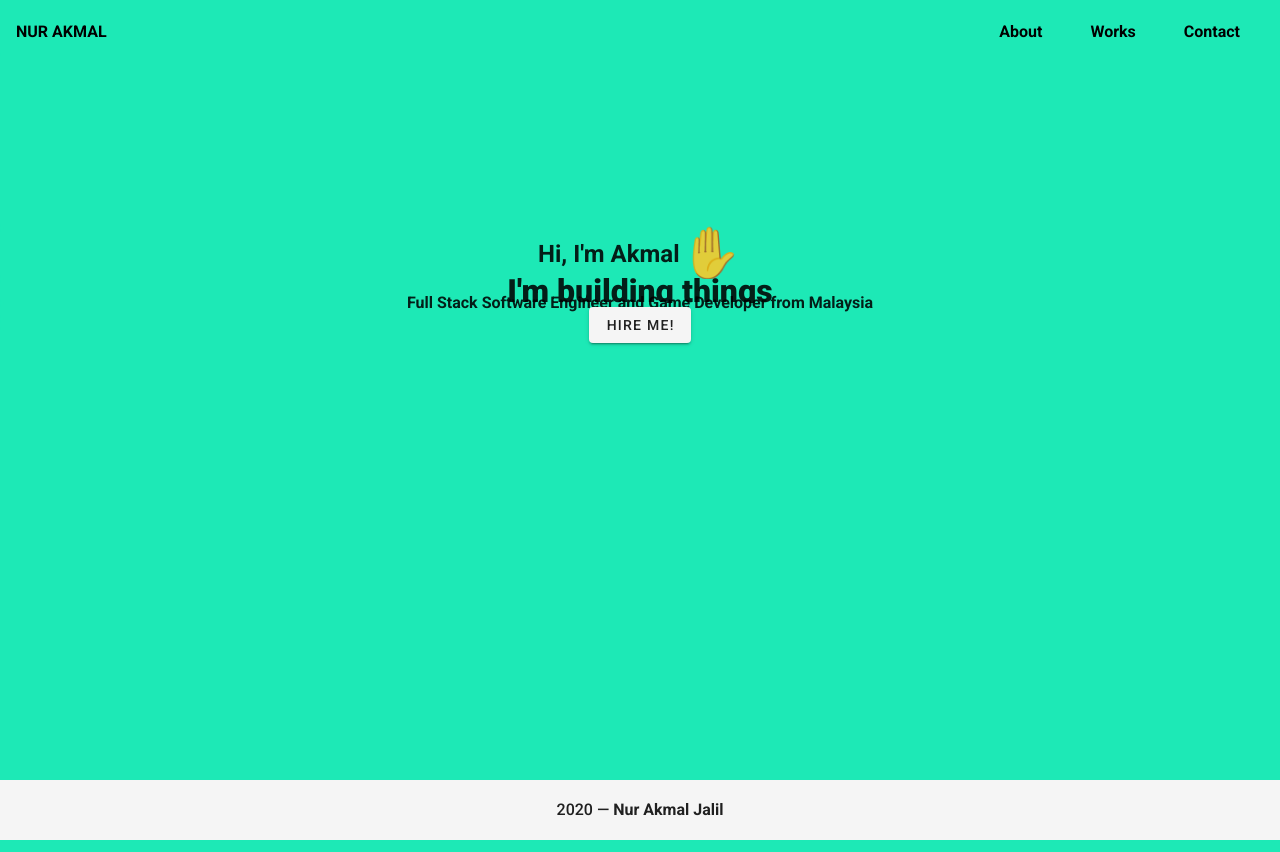
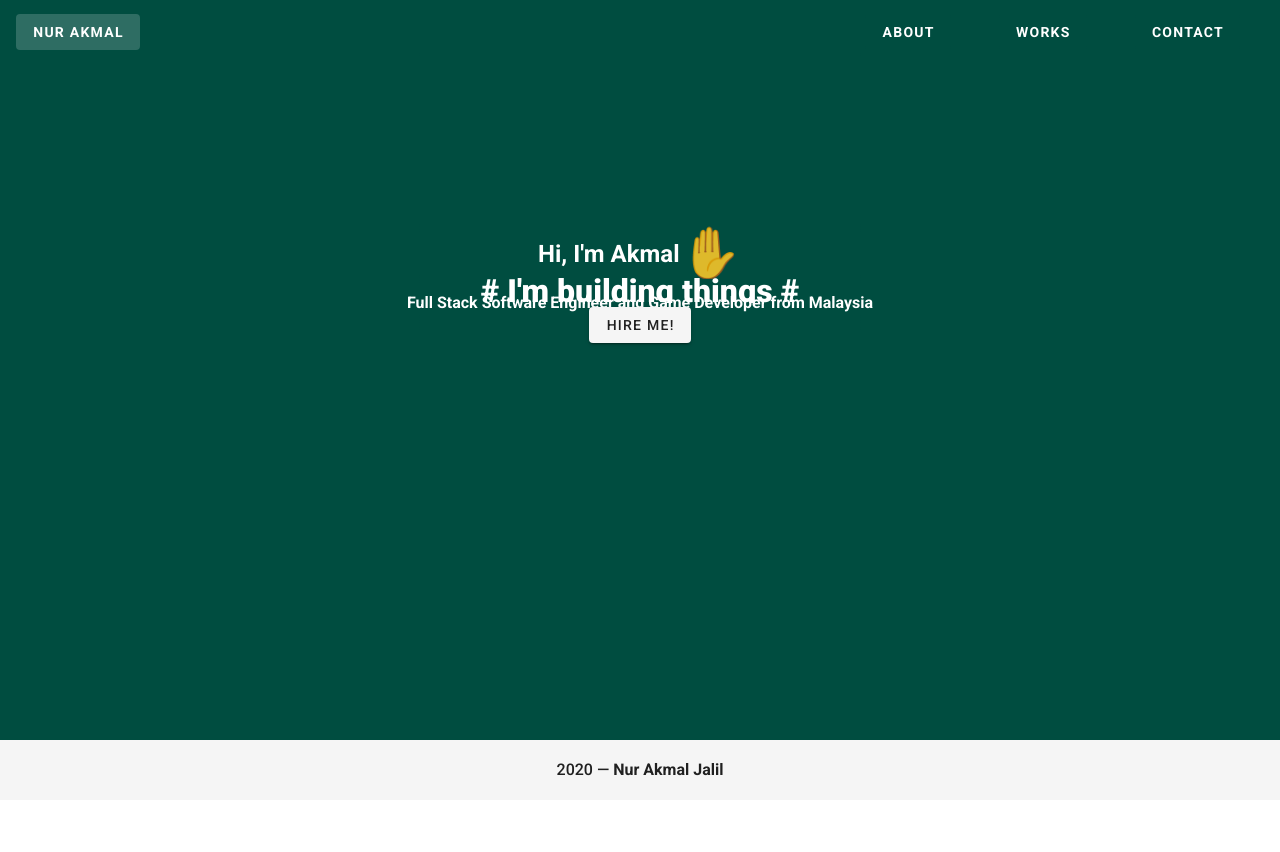
Before and after one commit to nurakmaljalil91/porfolio-page-4, a Vue app: page / in a window 1280 px wide. After the commit the page ends 800 px from the top, so only its background shows below. Built offline with nearby package versions, Linux system fonts and the light colour scheme.

Commit message:
add background color

```diff
--- a/src/App.vue
+++ b/src/App.vue
@@ -1,7 +1,7 @@
 <template>
   <div id="App">
     <v-app>
-      <v-main>
+      <v-main class="teal darken-4">
         <Nav />
         <TransitionPage>
           <router-view></router-view>
--- a/src/components/shared/Footer.vue
+++ b/src/components/shared/Footer.vue
@@ -1,6 +1,6 @@
 <template>
   <div>
-    <v-footer absolute class="font-weight-medium">
+    <v-footer  absolute class="font-weight-medium">
       <v-col class="text-center" cols="12">
         {{ new Date().getFullYear() }} — <strong>Nur Akmal Jalil</strong>
       </v-col>
--- a/src/components/shared/Nav.vue
+++ b/src/components/shared/Nav.vue
@@ -1,13 +1,19 @@
 <template>
   <div>
-    <v-toolbar flat class="teal accent-3">
-      <a href="/" class="black--text">
+    <v-toolbar dark flat class="teal darken-4">
+      <v-btn text to="/" class="teal darken-4 white--text">
         <strong>NUR AKMAL</strong>
-      </a>
+      </v-btn>
       <v-spacer></v-spacer>
-      <a href="/About" class="mx-6 black--text"> <strong>About</strong> </a>
-      <a href="/Works" class="mx-6 black--text"><strong>Works</strong> </a>
-      <a href="/Contact" class="mx-6 black--text"> <strong>Contact</strong> </a>
+      <v-btn text to="/About" class="mx-6 teal darken-4 white--text"
+        ><strong> About</strong></v-btn
+      >
+      <v-btn text to="/Works" class="mx-6 teal darken-4 white--text"
+        ><strong>Works</strong>
+      </v-btn>
+      <v-btn text to="/Contact" class="mx-6 teal darken-4 white--text">
+        <strong>Contact</strong>
+      </v-btn>
     </v-toolbar>
   </div>
 </template>
@@ -15,6 +21,5 @@
 <style scoped>
 a {
   text-decoration: none;
-
 }
 </style>
--- a/src/router/index.js
+++ b/src/router/index.js
@@ -8,15 +8,13 @@
         path: "/",
         name: "Home",
         component: Home,
+        meta: { transitionName: 'slide' }
     },
     {
         path: "/About",
         name: "About",
-        // route level code-splitting
-        // this generates a separate chunk (about.[hash].js) for this route
-        // which is lazy-loaded when the route is visited.
         component: () =>
-            import ( /* webpackChunkName: "about" */ "../views/About.vue"),
+            import ("@/views/About.vue"),
         meta: { transitionName: 'slide' }
     },
     {
--- a/src/views/About.vue
+++ b/src/views/About.vue
@@ -1,6 +1,6 @@
 <template>
   <div class="about">
-    <h1>This is an about page</h1>
+    <h1 class="white--text">This is an about page</h1>
     <v-btn to="/Works">My Works</v-btn>
   </div>
 </template>
--- a/src/views/Home.vue
+++ b/src/views/Home.vue
@@ -1,12 +1,8 @@
 <template>
   <div class="home">
-    <v-row v-resize="onResize" align="center" justify="center">
-      <v-sheet
-        :width="windowSize.x"
-        :height="windowSize.y"
-        class="teal accent-3 d-flex flex-column"
-      >
-        <v-card flat class="teal accent-3">
+    <v-row align="center" justify="center">
+      <v-sheet class="teal darken-4 d-flex flex-column">
+        <v-card flat class="teal darken-4">
           <v-row align="center" justify="center">
             <v-img
               :src="require('@/assets/profile-cartoon-style.png')"
@@ -17,23 +13,25 @@
           </v-row>
         </v-card>
 
-        <v-card flat class="teal accent-3">
+        <v-card flat class="teal darken-4">
           <v-row v-if="created" align="center" justify="center">
             <!-- <p class="yellow--text">{{ windowSize }}</p> -->
-            <h2>Hi, I'm Akmal</h2>
+            <h2 class="white--text">Hi, I'm Akmal</h2>
             <span style="font-size:50px;">&#9995;</span>
           </v-row>
         </v-card>
 
-        <v-card flat class="teal accent-3">
+        <v-card flat class="teal darken-4">
           <v-row align="center" justify="center">
-            <h1><strong>I'm building things </strong></h1>
+            <h1 class="white--text">
+              <strong># I'm building things #</strong>
+            </h1>
           </v-row>
         </v-card>
 
-        <v-card flat class="teal accent-3">
+        <v-card flat class="teal darken-4">
           <v-row align="center" justify="center">
-            <p>
+            <p class="white--text">
               <strong
                 >Full Stack Software Engineer and Game Developer from Malaysia
               </strong>
@@ -41,7 +39,7 @@
           </v-row>
         </v-card>
 
-        <v-card flat class="teal accent-3">
+        <v-card flat class="teal darken-4">
           <v-row align="center" justify="center">
             <v-btn to="/About">Hire Me!</v-btn>
           </v-row>
--- a/src/views/Works.vue
+++ b/src/views/Works.vue
@@ -4,17 +4,23 @@
       <v-sheet
         :width="windowSize.x"
         :height="windowSize.y"
-        class="teal accent-3 d-flex flex-column"
+        class="teal darken-4 d-flex flex-column"
       >
-        <v-card flat class="teal accent-3">
+        <v-card flat class="teal darken-4">
           <v-row align="center" justify="center">
-            <h1>This is works page</h1>
+            <h1 class="white--text">This is works page</h1>
           </v-row>
         </v-card>
 
-        <v-card flat class="teal accent-3">
+        <v-card flat class="teal darken-4 my-4">
+          <div>
+            <hr />
+          </div>
+        </v-card>
+
+        <v-card flat class="teal darken-4">
           <v-row align="center" justify="center">
-            <v-btn rounded color="primary" to="/">Home</v-btn>
+            <v-btn rounded to="/">Home</v-btn>
           </v-row>
         </v-card>
       </v-sheet>
```
